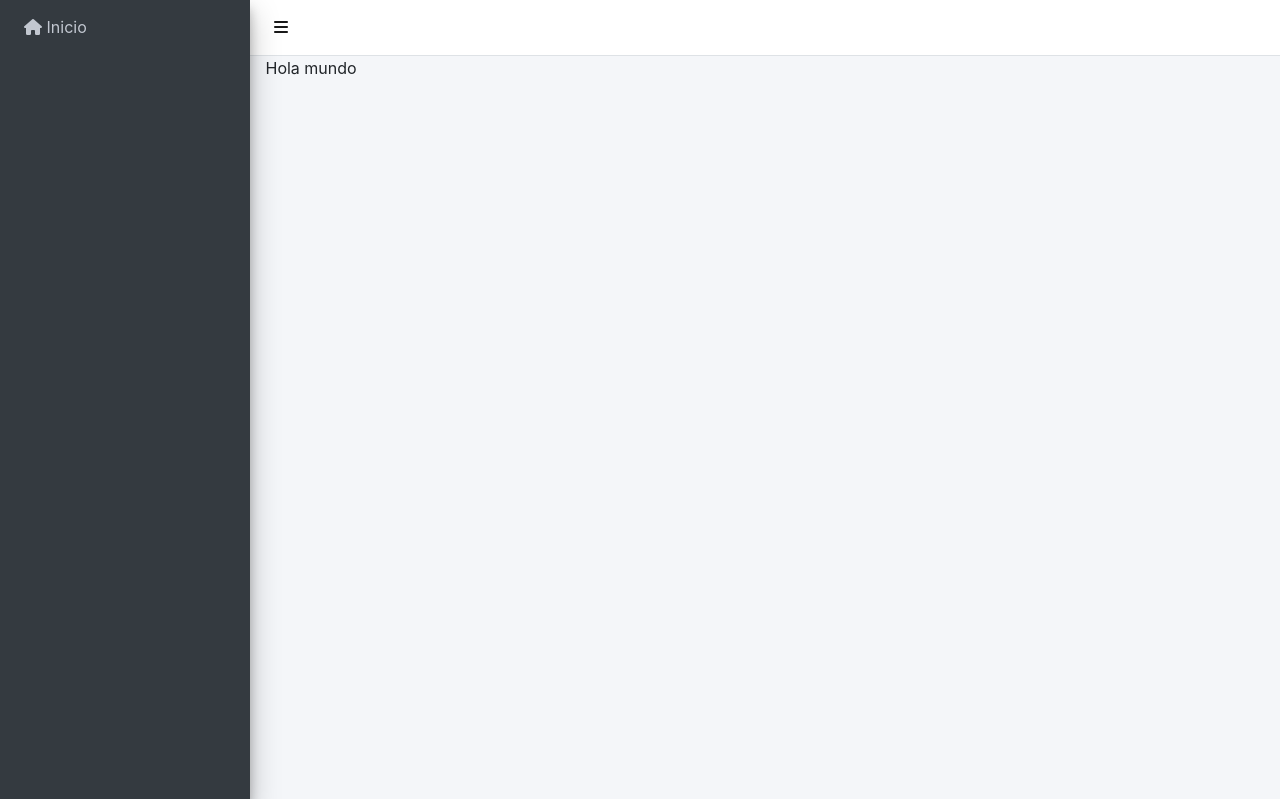
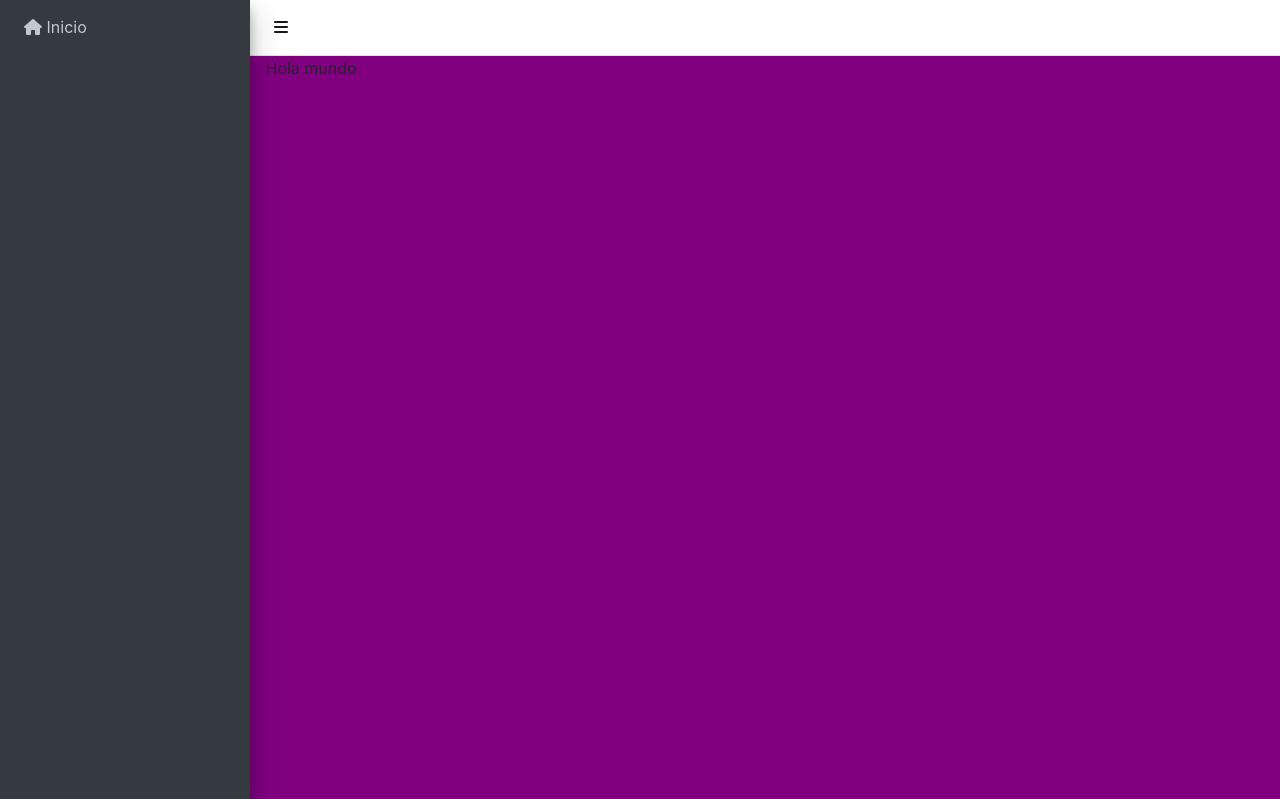
Before and after one commit to demian35/MenuDeTragos, a PHP site: page /app/index.php in a window 1280 px wide. Shown: the part 102-901 px from the top of the page. Run offline with PHP 8.4, Linux system fonts and the light colour scheme; some libraries are stand-ins or nearby versions.

Commit message:
cambiando el color de fondo del proyecto

```diff
--- a/app/index.php
+++ b/app/index.php
@@ -2,7 +2,7 @@
 <?php include("../templates/sidebar.php"); ?>
 
 <!-- Content Wrapper. Contains page content -->
-<div class="content-wrapper">
+<div class="content-wrapper"  id="cuerpoProyecto">
 
     <!-- Main content -->
     <div class="content">
--- a/css/style.css
+++ b/css/style.css
@@ -53,3 +53,7 @@ header .bannerEventos h2 {
 
 
 /* cuerpo de la pagina  */
+#cuerpoProyecto {
+    background-color: purple; /* Color de fondo */
+
+}
```
